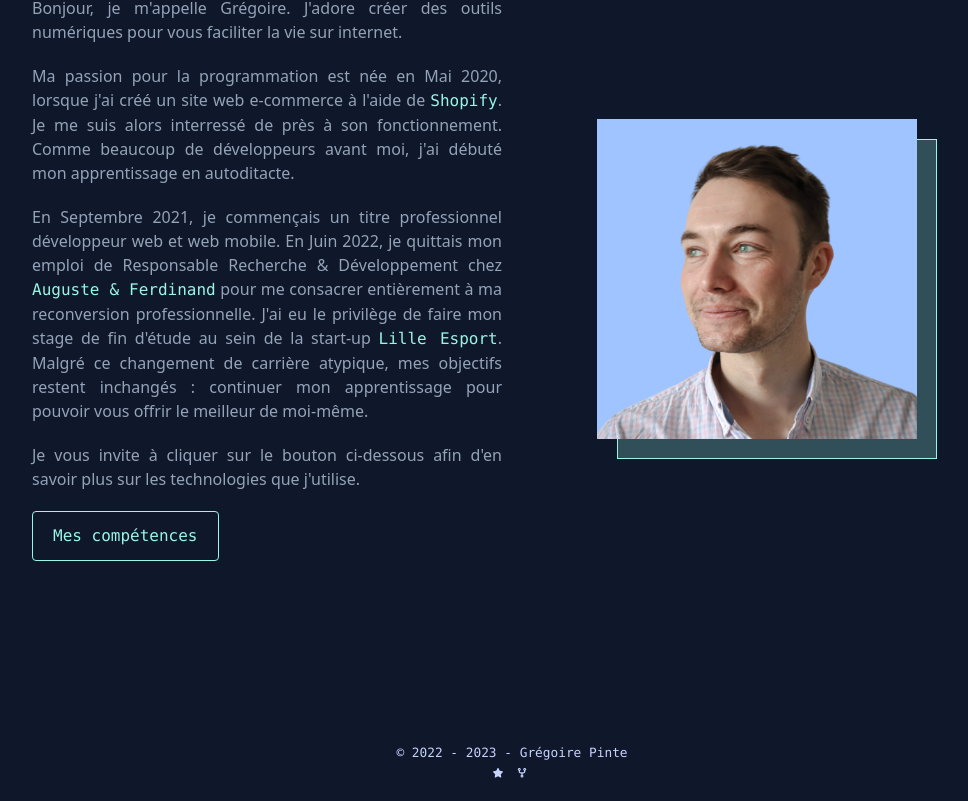
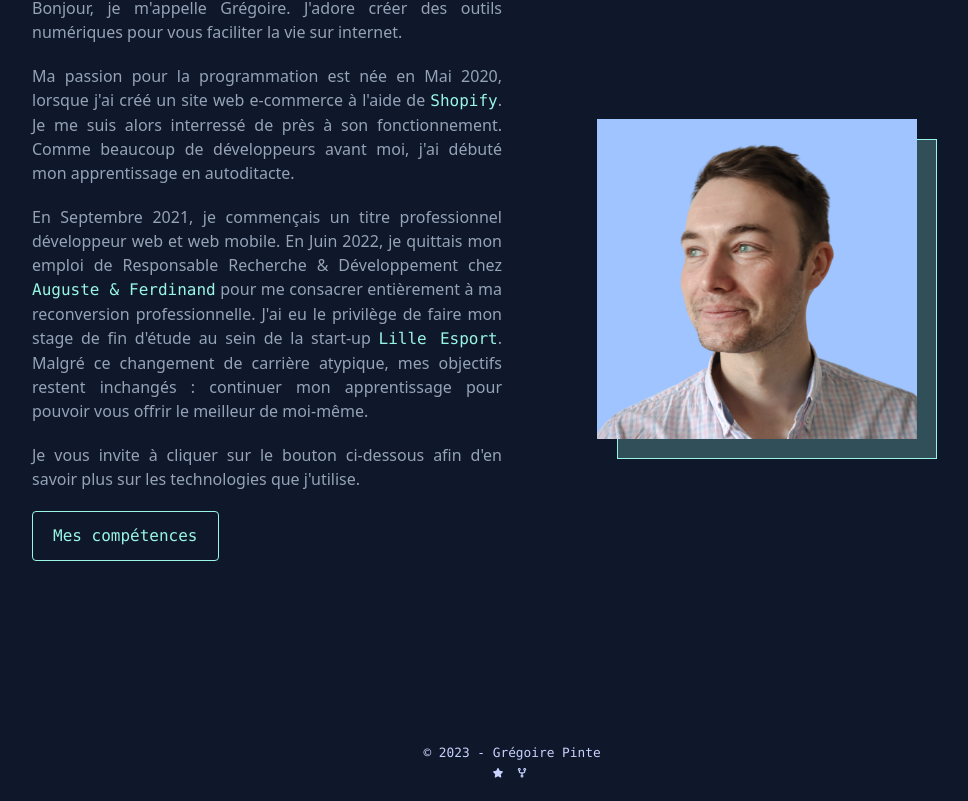
Before and after one commit to g4rf4z/gp-portfolio-client, a Vue app: page / in a window 1280 px wide. Shown: the part 1044-1845 px from the top of the page, without its empty margins (128-1096 px from the left). Built offline with nearby package versions, Linux system fonts and the light colour scheme; no server answers.

Commit message:
23/04 - Update footer link

```diff
--- a/src/components/organisms/FooterNav.vue
+++ b/src/components/organisms/FooterNav.vue
@@ -1,7 +1,7 @@
 <template>
   <div class="footer-wrapper">
-    <link-atom is="a" to="https://github.com/g4rf4z/">
-      <small class="copyright">© 2022 - 2023 - Grégoire Pinte</small>
+    <link-atom is="a" to="https://github.com/g4rf4z/gp-portfolio-client">
+      <small class="copyright">© 2023 - Grégoire Pinte</small>
     </link-atom>
     <div class="github-statistics">
       <small class="star">
```
